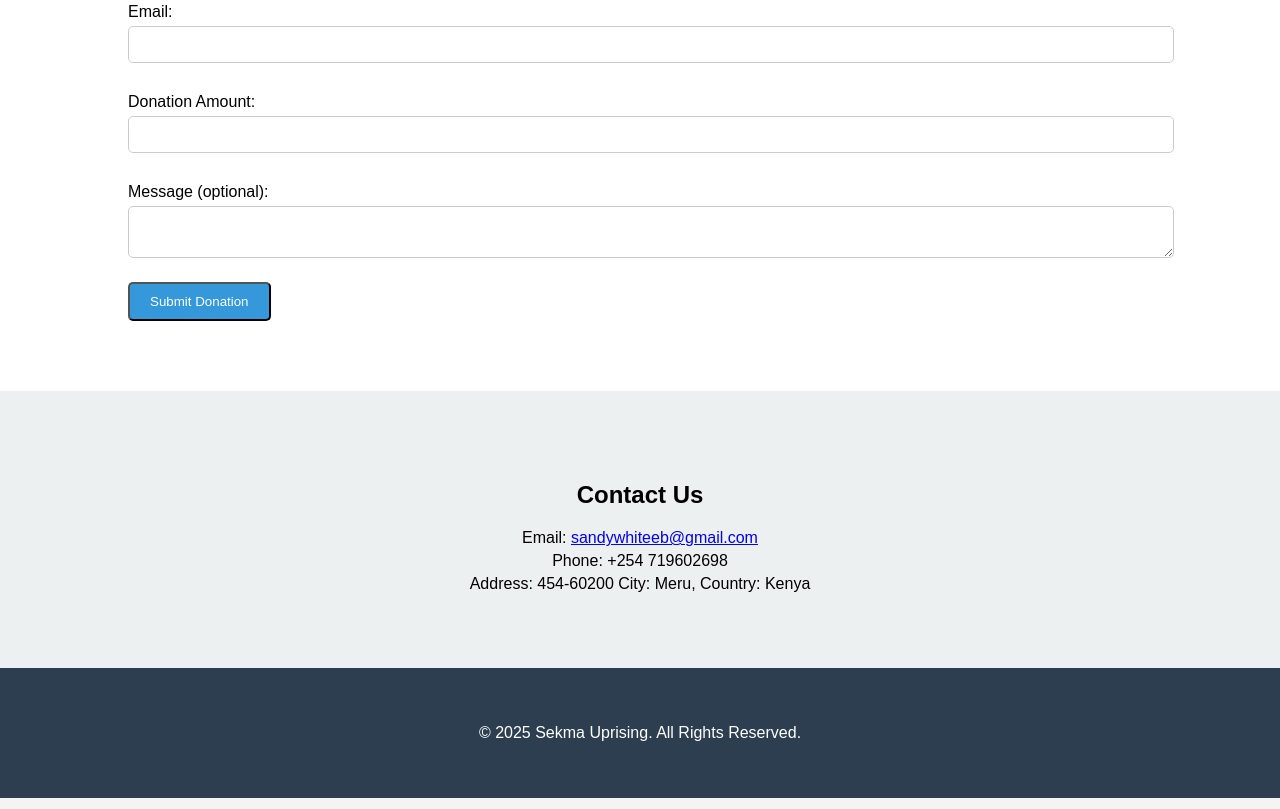
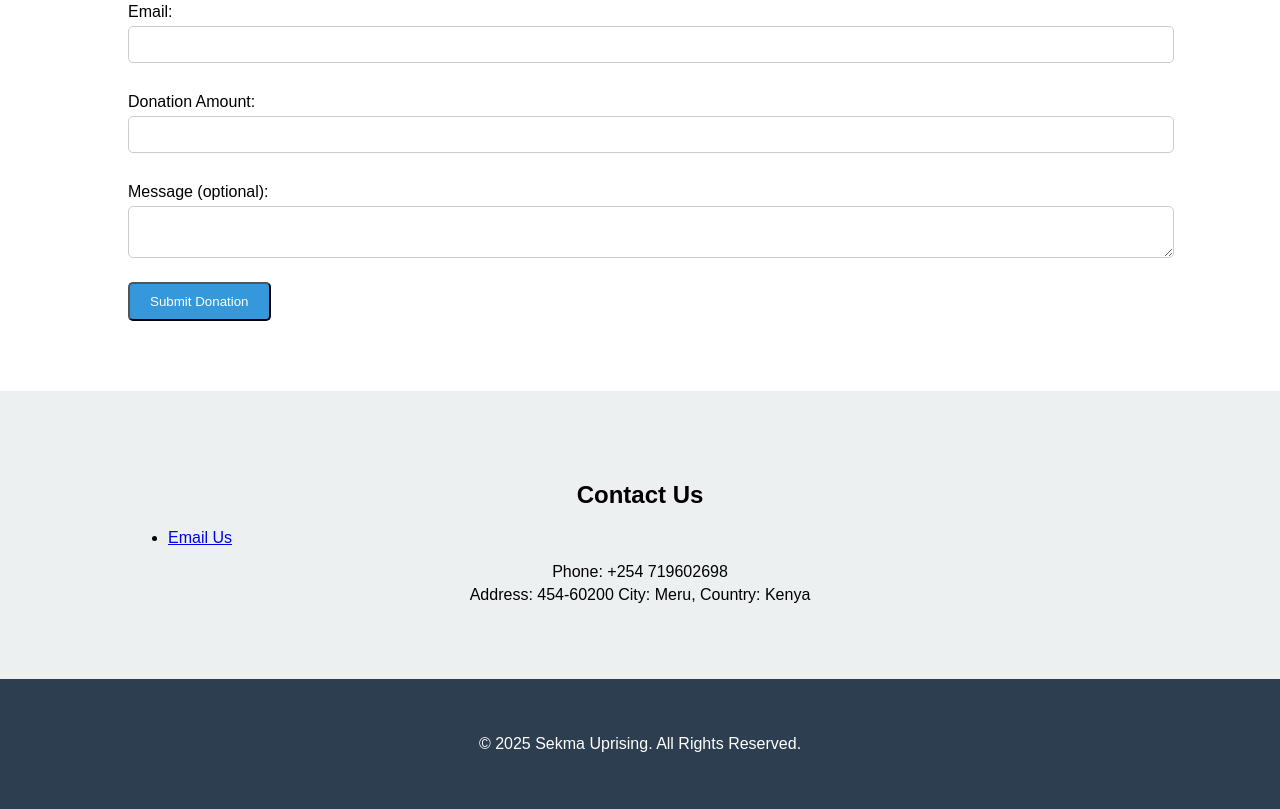
Before and after one commit to Markkiogora2415/Sekma-uprising, a plain HTML site: page index.html in a window 1280 px wide. Shown: the part 979-1788 px from the top of the page. Drawn offline with Linux system fonts and the light colour scheme.

Commit message:
Update index.html

```diff
--- a/index.html
+++ b/index.html
@@ -61,7 +61,9 @@
         <section id="contact">
             <div class="container">
                 <h2>Contact Us</h2>
-                <p>Email: <a href="mailto:sandywhiteeb@gmail.com">sandywhiteeb@gmail.com</a></p>
+               <ul>
+    <li><a href="mailto:sandywhiteeb@gmail.com?subject=Inquiry%20from%20Contact%20Page">Email Us</a></li>
+  </ul>
                 <p>Phone: +254 719602698</p>
                 <p>Address: 454-60200 City: Meru, Country: Kenya</p>
             </div>
```
